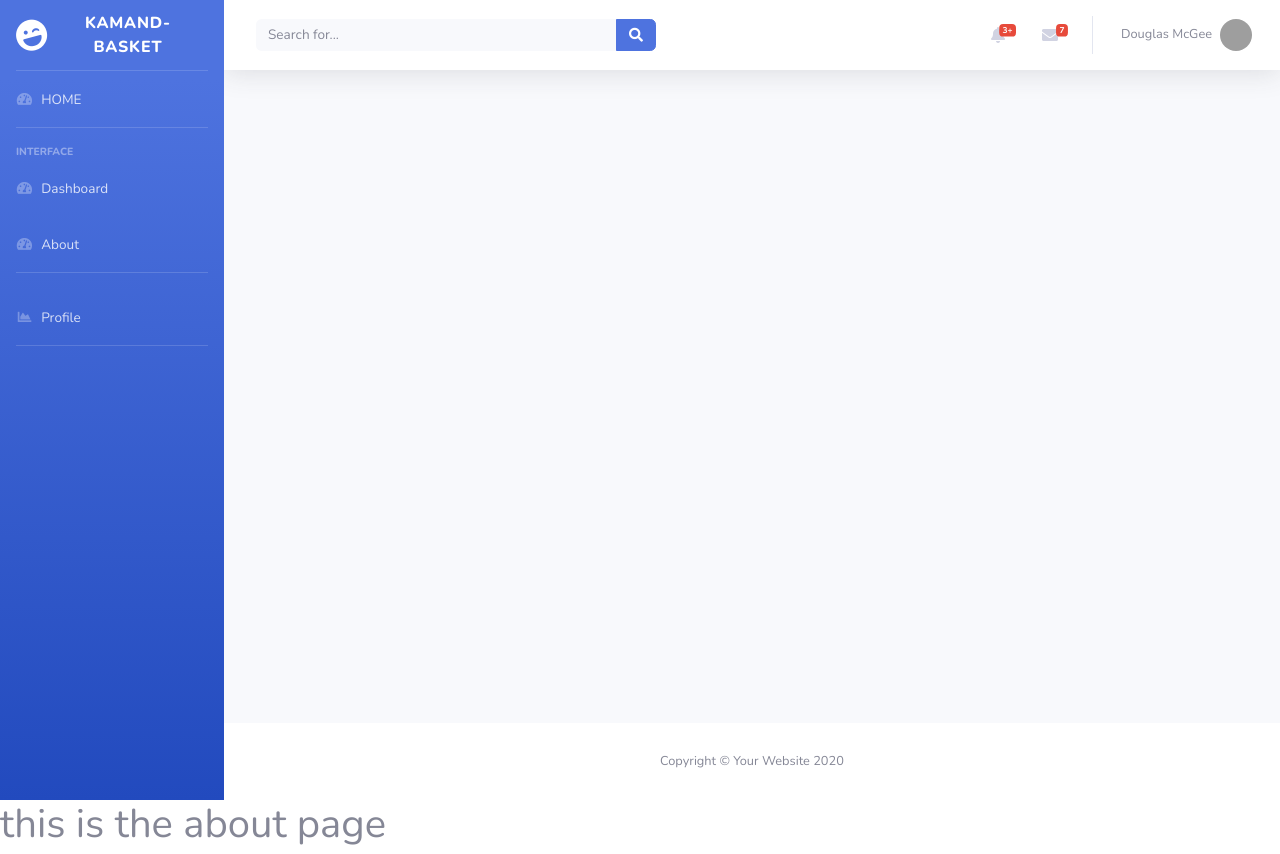
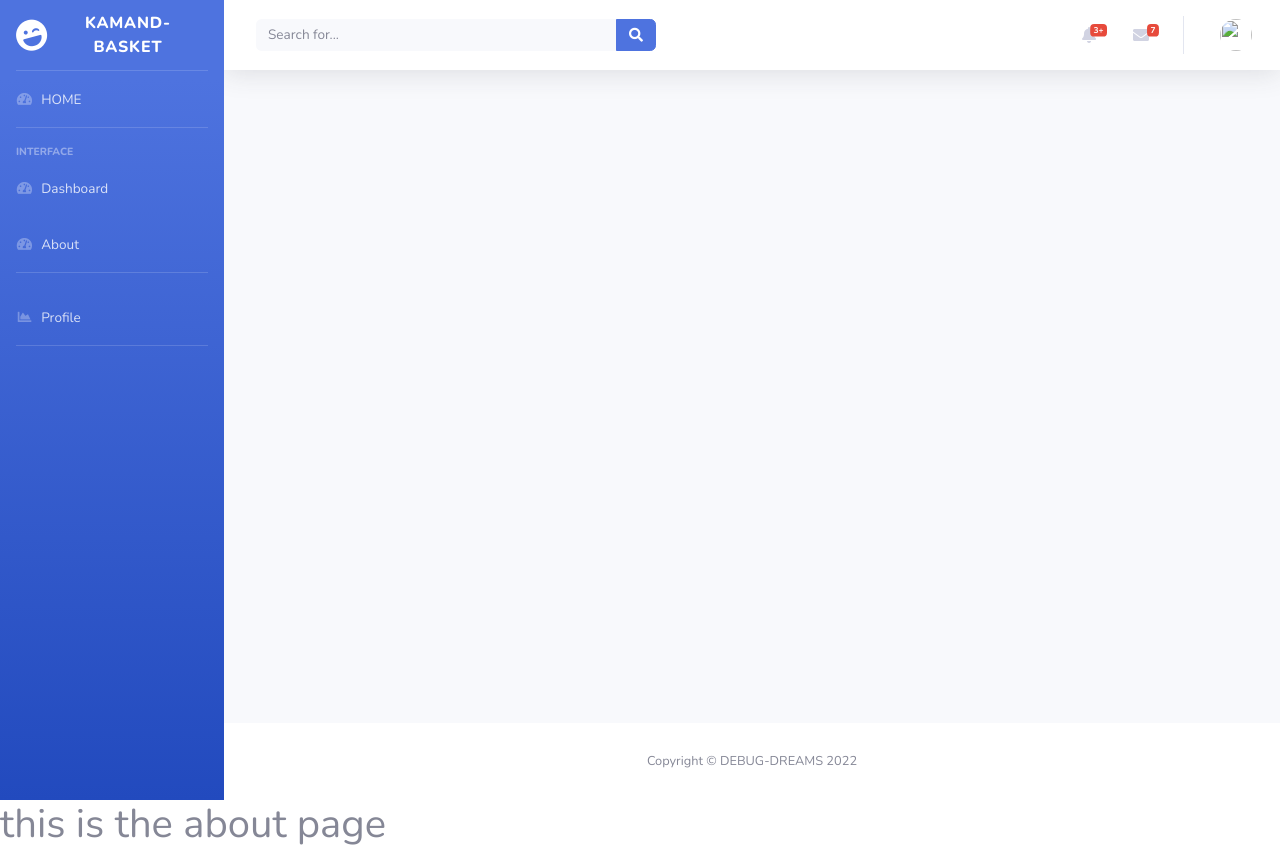
Before and after one commit to Debug-Dreams/Course-basket, a Django app: page /about in a window 1280 px wide. Shown: the top 854 px of the page. Run offline with Django 4.2, Linux system fonts and the light colour scheme; data comes from the database, SQL or seed files in the repository; some libraries are stand-ins or nearby versions; grey boxes are pictures that could not be loaded.

Commit message:
minor changes

```diff
--- a/course_basket/home/templates/home/base.html
+++ b/course_basket/home/templates/home/base.html
@@ -295,9 +295,9 @@
                               <li class="nav-item dropdown no-arrow">
                                   <a class="nav-link dropdown-toggle" href="#" id="userDropdown" role="button"
                                       data-toggle="dropdown" aria-haspopup="true" aria-expanded="false">
-                                      <span class="mr-2 d-none d-lg-inline text-gray-600 small">Douglas McGee</span>
+                                      <span class="mr-2 d-none d-lg-inline text-gray-600 small">{{ user.username }}</span>
                                       <img class="img-profile rounded-circle"
-                                          src="img/undraw_profile.svg">
+                                          src={{ user.profile.image.url }}>
                                   </a>
                                   <!-- Dropdown - User Information -->
                                   <div class="dropdown-menu dropdown-menu-right shadow animated--grow-in"
@@ -343,7 +343,7 @@
                   <footer class="sticky-footer bg-white">
                       <div class="container my-auto">
                           <div class="copyright text-center my-auto">
-                              <span>Copyright &copy; Your Website 2020</span>
+                              <span>Copyright &copy; DEBUG-DREAMS 2022</span>
                           </div>
                       </div>
                   </footer>
```
